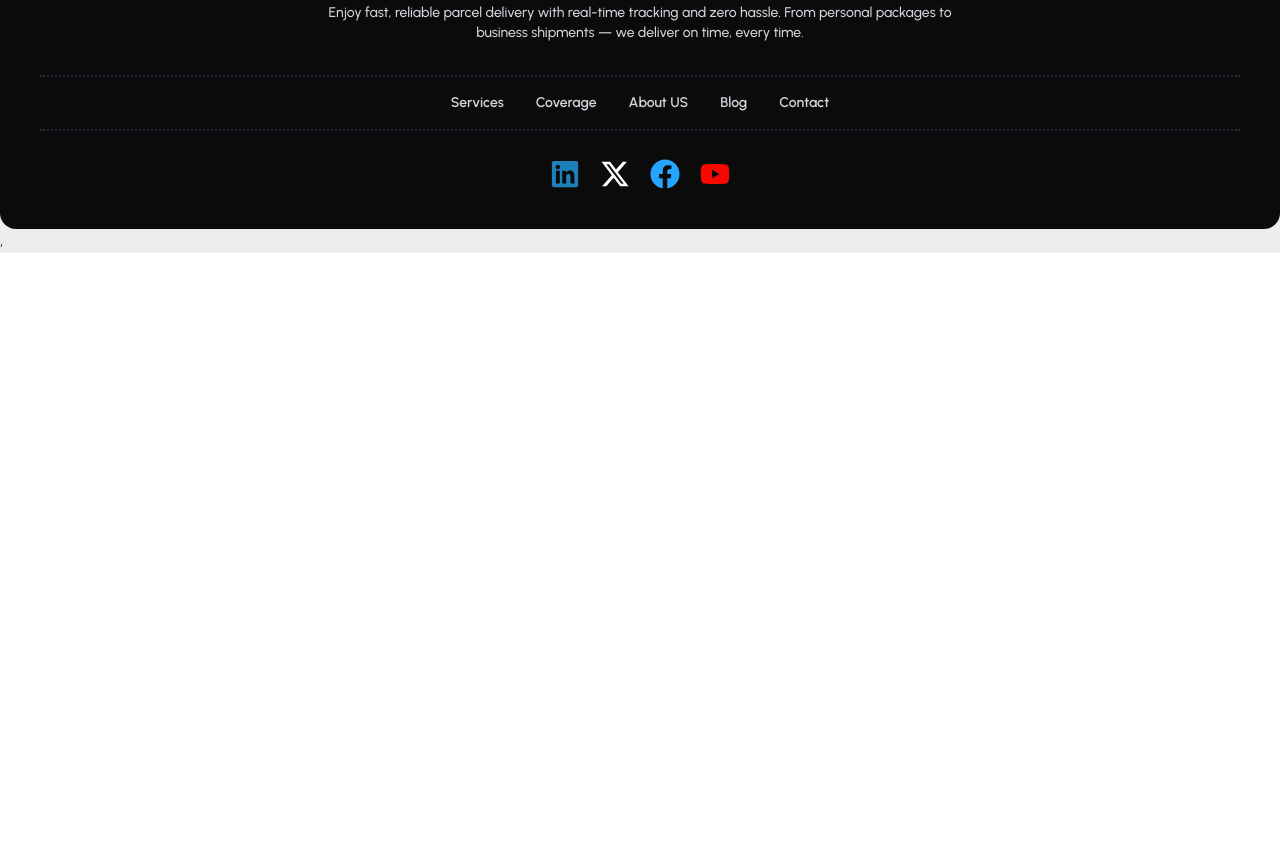
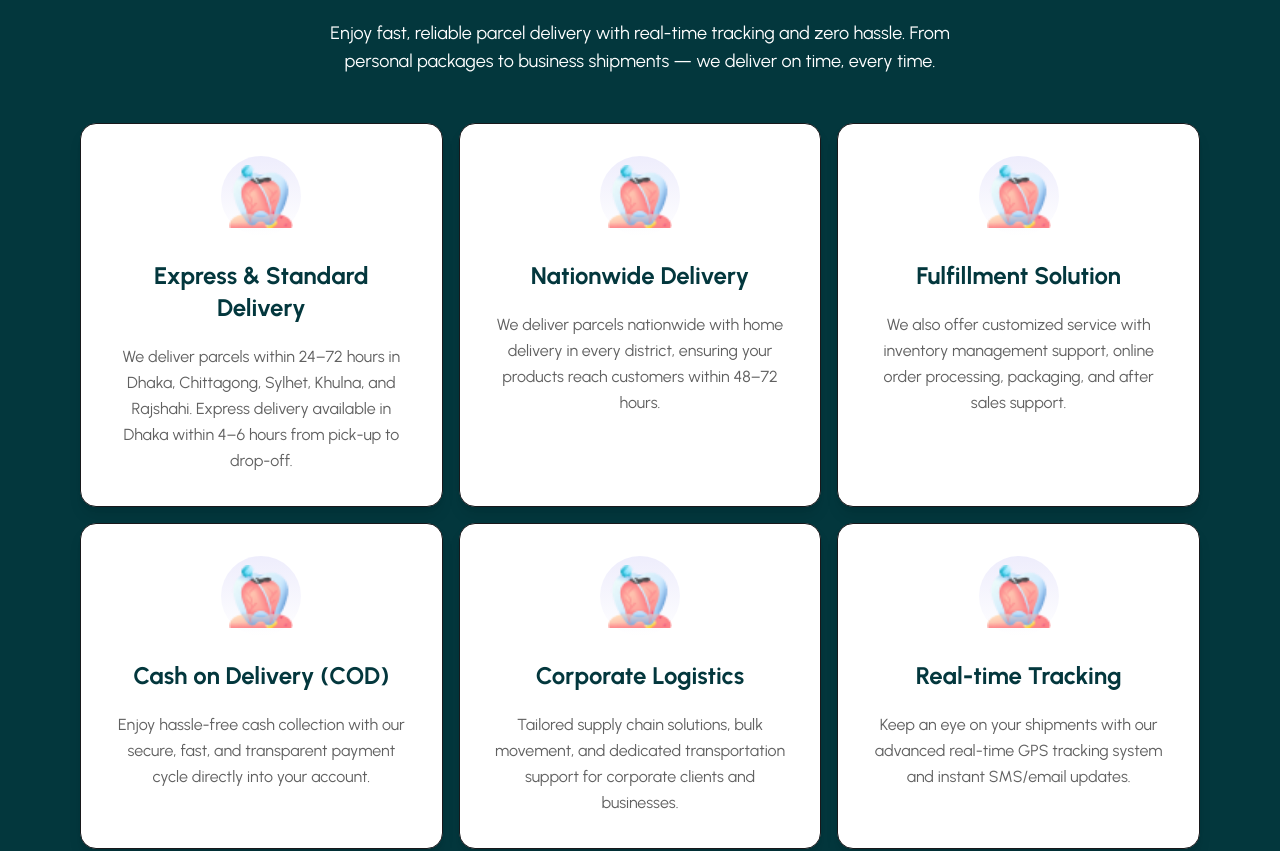
Before and after one commit to dev-habibhossain/ParcelPro, a React (Vite) app in the folder client/: page / in a window 1280 px wide. Shown: the part 1320-2171 px from the top of the page. Before the commit the page ends 1573 px from the top, so only its background shows below. Built offline with nearby package versions, Linux system fonts and the light colour scheme.

Commit message:
our services are made and make responsive

```diff
--- a/client/src/pages/Home/Home/Home.jsx
+++ b/client/src/pages/Home/Home/Home.jsx
@@ -1,5 +1,6 @@
-import HowItWorks from "../../HowItWorks/HowItWorks";
 import Banner from "../Banner/Banner";
+import HowItWorks from "../HowItWorks/HowItWorks";
+import OurServices from "../OurServices/OurServices";
 
 export default function Home() {
   return (
@@ -8,6 +9,7 @@ export default function Home() {
       <div className="max-w-285 mx-auto py-20">
         <HowItWorks />
       </div>
+      <OurServices />
     </div>
   )
 }
--- a/client/src/pages/HowItWorks/HowItWorks.jsx
+++ b/client/src/pages/Home/HowItWorks/HowItWorks.jsx
@@ -2,13 +2,15 @@ import { FaWarehouse } from "react-icons/fa";
 import { FaTruckFast } from "react-icons/fa6";
 import { MdCorporateFare } from "react-icons/md";
 import { SiCashapp } from "react-icons/si";
+
 export default function HowItWorks() {
   return (
-    <section>
+    <section className="px-4 md:px-0">
       <h1 className="text-2xl text-secondary pb-6 font-bold ">How It Works</h1>
-      <div className="flex gap-3 justify-center items-center">
-        <div className="rounded-2xl bg-primary flex flex-col justify-center items-start p-6 w-1/4 h-48">
-          {/* Box 1 - Booking Pick & Drop */}
+      {/* Changed flex to flex-wrap for responsiveness */}
+      <div className="flex flex-wrap md:flex-nowrap gap-3 justify-center items-center">
+        {/* Box 1 - Booking Pick & Drop */}
+        <div className="rounded-2xl bg-primary flex flex-col justify-center items-start p-6 w-full sm:w-[calc(50%-12px)] lg:w-1/4 h-48">
           <div className="text-secondary text-4xl font-bold">
             <FaTruckFast />
           </div>
@@ -19,8 +21,9 @@ export default function HowItWorks() {
             Schedule a pickup and drop-off for your packages with ease.
           </p>
         </div>
-        <div className="rounded-2xl bg-primary flex flex-col justify-center items-start p-6 w-1/4 h-48">
-          {/* Box-2 - Cash On Delivery */}
+
+        {/* Box-2 - Cash On Delivery */}
+        <div className="rounded-2xl bg-primary flex flex-col justify-center items-start p-6 w-full sm:w-[calc(50%-12px)] lg:w-1/4 h-48">
           <div className="text-secondary text-4xl font-bold">
             <SiCashapp />
           </div>
@@ -29,8 +32,9 @@ export default function HowItWorks() {
             Pay for your deliveries conveniently upon receiving your packages.
           </p>
         </div>
-        <div className="rounded-2xl bg-primary flex flex-col justify-center items-start p-6 w-1/4 h-48">
-          {/* Box-3 - Delivery Hub */}
+
+        {/* Box-3 - Delivery Hub */}
+        <div className="rounded-2xl bg-primary flex flex-col justify-center items-start p-6 w-full sm:w-[calc(50%-12px)] lg:w-1/4 h-48">
           <div className="text-secondary text-4xl font-bold">
             <FaWarehouse />
           </div>
@@ -39,8 +43,9 @@ export default function HowItWorks() {
             Your packages are processed and sorted at our central delivery hub.
           </p>
         </div>
-        <div className="rounded-2xl bg-primary flex flex-col justify-center items-start p-6 w-1/4 h-48">
-          {/* Box-4 - Booking SME & Corporate */}
+
+        {/* Box-4 - Booking SME & Corporate */}
+        <div className="rounded-2xl bg-primary flex flex-col justify-center items-start p-6 w-full sm:w-[calc(50%-12px)] lg:w-1/4 h-48">
           <div className="text-secondary text-4xl font-bold">
             <MdCorporateFare />
           </div>
--- /dev/null
+++ b/client/src/pages/Home/OurServices/OurServices.jsx
@@ -0,0 +1,78 @@
+import ServicesImg from "../../../assets/service.png";
+
+export default function OurServices() {
+  // Array containing data for all 6 cards to keep code DRY and clean
+  const services = [
+    {
+      title: "Express & Standard Delivery",
+      desc: "We deliver parcels within 24–72 hours in Dhaka, Chittagong, Sylhet, Khulna, and Rajshahi. Express delivery available in Dhaka within 4–6 hours from pick-up to drop-off.",
+    },
+    {
+      title: "Nationwide Delivery",
+      desc: "We deliver parcels nationwide with home delivery in every district, ensuring your products reach customers within 48–72 hours.",
+    },
+    {
+      title: "Fulfillment Solution",
+      desc: "We also offer customized service with inventory management support, online order processing, packaging, and after sales support.",
+    },
+    {
+      title: "Cash on Delivery (COD)",
+      desc: "Enjoy hassle-free cash collection with our secure, fast, and transparent payment cycle directly into your account.",
+    },
+    {
+      title: "Corporate Logistics",
+      desc: "Tailored supply chain solutions, bulk movement, and dedicated transportation support for corporate clients and businesses.",
+    },
+    {
+      title: "Real-time Tracking",
+      desc: "Keep an eye on your shipments with our advanced real-time GPS tracking system and instant SMS/email updates.",
+    },
+  ];
+
+  return (
+    <section className="w-full rounded-4xl max-w-7xl mx-auto py-16 px-4 sm:px-6 lg:px-8 bg-secondary">
+      {/* Optional: Section Title Area */}
+      <div className="text-center mb-12">
+        <h2 className="text-5xl font-extrabold text-primary mb-4">
+          Our Services
+        </h2>
+        <p className="text-primary text-lg max-w-2xl mx-auto">
+          Enjoy fast, reliable parcel delivery with real-time tracking and zero
+          hassle. From <br /> personal packages to business shipments — we
+          deliver on time, every time.
+        </p>
+      </div>
+
+      {/* Grid Container: 3 columns on large screens, automatically wraps into rows */}
+      <div className="grid grid-cols-1 md:grid-cols-2 lg:grid-cols-3 gap-4 justify-center items-stretch px-12">
+        {services.map((service, index) => (
+          <div
+            key={index}
+            className="w-full bg-primary rounded-2xl border border-opacity-10 shadow-lg hover:shadow-xl transition-all duration-300 flex flex-col items-center justify-between text-center p-6 sm:p-8"
+          >
+            <div className="flex flex-col items-center gap-4">
+              {/* Image Container */}
+              <div className="w-20 h-20 flex items-center justify-center rounded-full bg-linear-to-b from-[#EEEDFC] to-transparent p-2">
+                <img
+                  src={ServicesImg}
+                  alt={service.title}
+                  className="w-full h-full object-contain"
+                />
+              </div>
+
+              {/* Card Title */}
+              <h3 className="text-2xl font-bold text-secondary mt-2">
+                {service.title}
+              </h3>
+
+              {/* Card Description */}
+              <p className="text-neutral text-base leading-relaxed mt-1">
+                {service.desc}
+              </p>
+            </div>
+          </div>
+        ))}
+      </div>
+    </section>
+  );
+}
```
